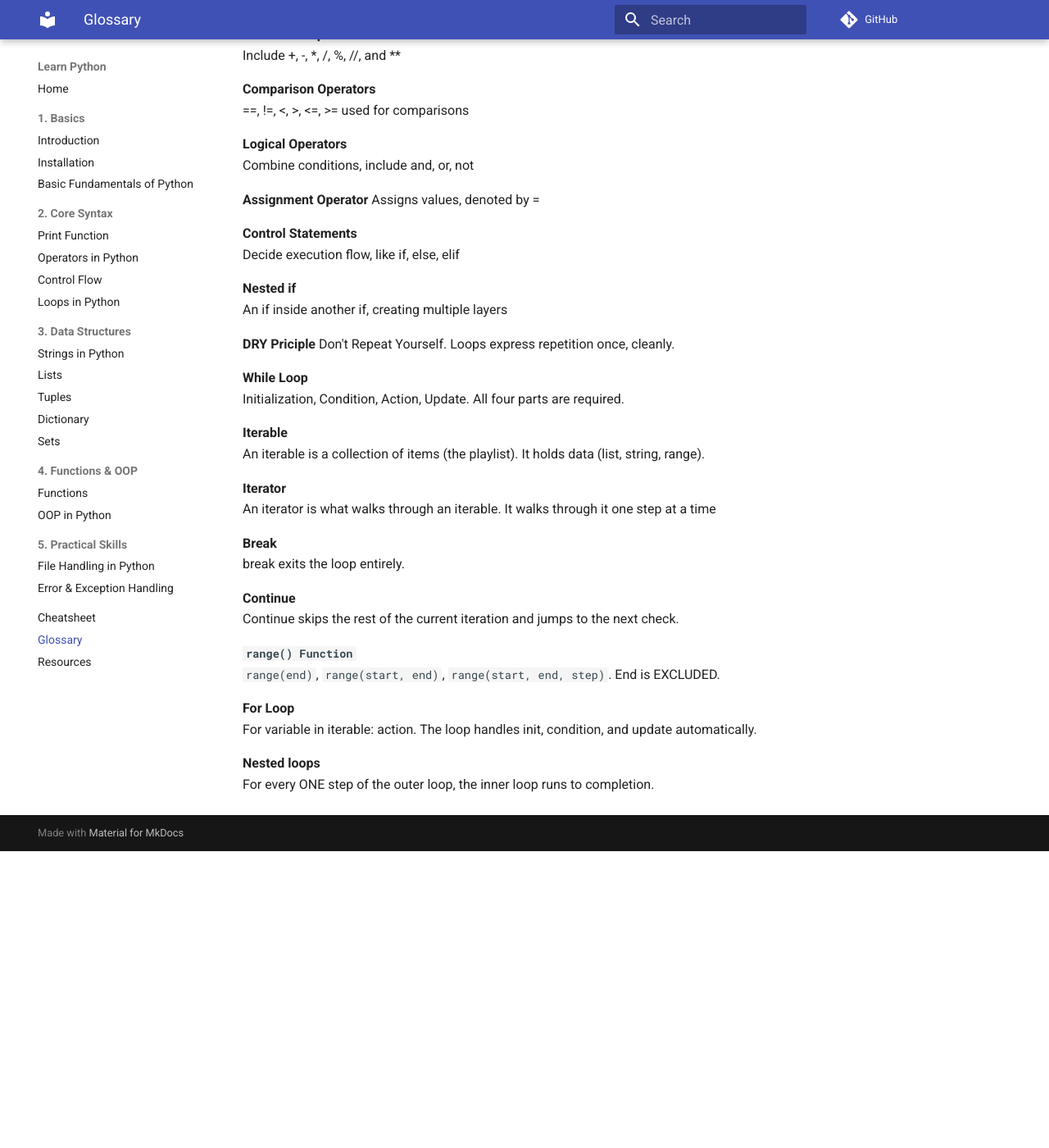
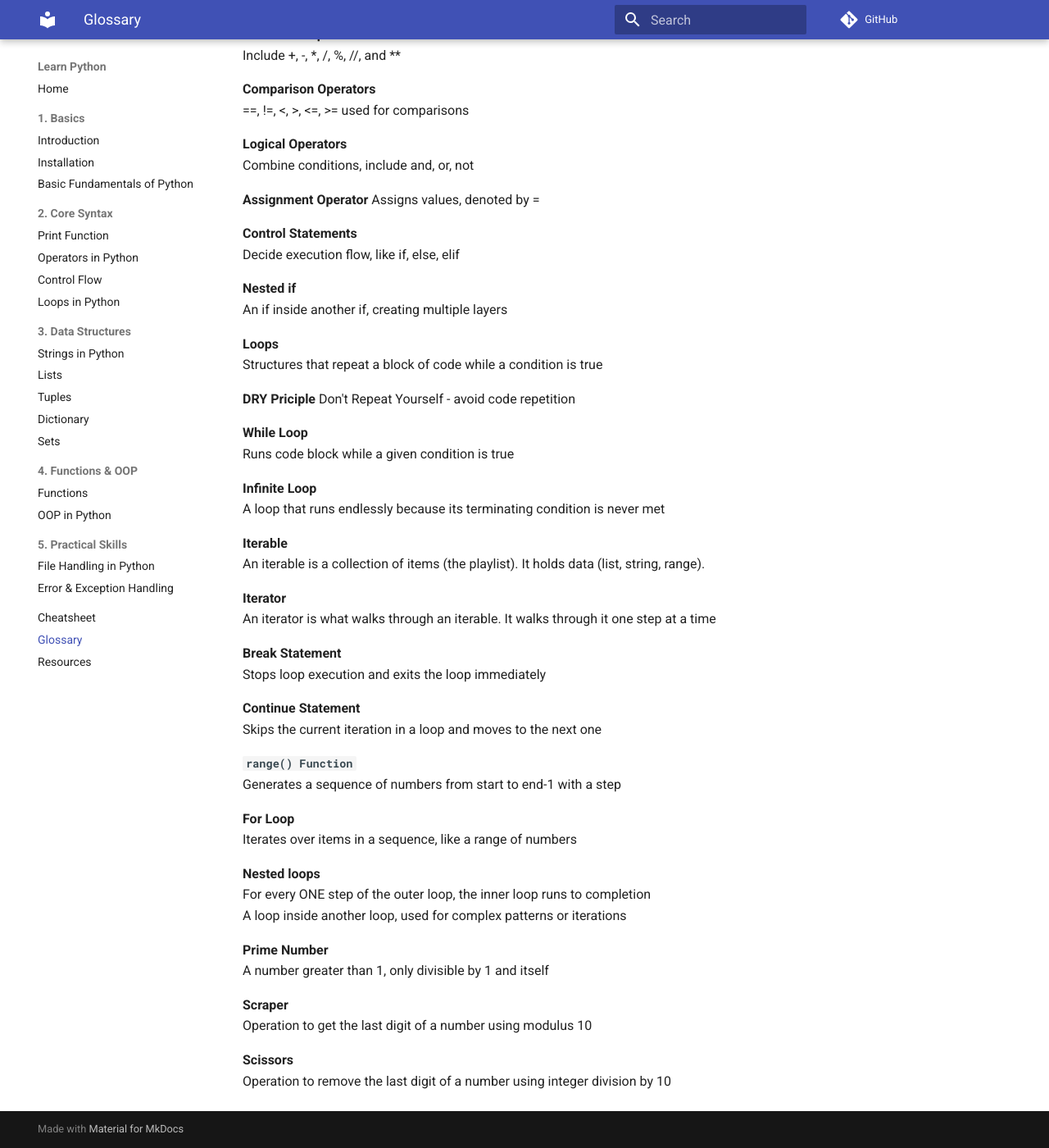
Before and after one commit to gbilgi/learn-python, an MkDocs documentation site: the page built from docs/glossary.md, in a window 1280 px wide and 1400 px high, scrolled down 1200 px. Shown: the whole window at 82% size. Built offline with MkDocs 1.6.1 and Material for MkDocs 9.7.7, drawn with Linux system fonts in a browser that asks for light colours; comment, search, counter and statistics services are not loaded; before the commit the page ends 2238 px from its top, so only the background shows below that.

Commit message:
Add small corrections

```diff
--- a/docs/glossary.md
+++ b/docs/glossary.md
@@ -66,11 +66,17 @@ Decide execution flow, like if, else, elif
 **Nested if**
 An if inside another if, creating multiple layers
 
+**Loops**
+Structures that repeat a block of code while a condition is true
+
 **DRY Priciple**
-Don't Repeat Yourself. Loops express repetition once, cleanly.
+Don't Repeat Yourself - avoid code repetition
 
 **While Loop**
-Initialization, Condition, Action, Update. All four parts are required.
+Runs code block while a given condition is true
+
+**Infinite Loop**
+A loop that runs endlessly because its terminating condition is never met
 
 **Iterable**
 An iterable is a collection of items (the playlist). It holds data (list, string, range).
@@ -78,17 +84,27 @@ An iterable is a collection of items (the playlist). It holds data (list, string
 **Iterator**
 An iterator is what walks through an iterable. It walks through it one step at a time
 
-**Break**
-break exits the loop entirely.
+**Break Statement**
+Stops loop execution and exits the loop immediately
 
-**Continue**
-Continue skips the rest of the current iteration and jumps to the next check.
+**Continue Statement**
+Skips the current iteration in a loop and moves to the next one
 
 **`range() Function`**
-`range(end)`, `range(start, end)`, `range(start, end, step)`. End is EXCLUDED.
+Generates a sequence of numbers from start to end-1 with a step
 
 **For Loop**
-For variable in iterable: action. The loop handles init, condition, and update automatically.
+Iterates over items in a sequence, like a range of numbers
 
 **Nested loops**
-For every ONE step of the outer loop, the inner loop runs to completion.
+For every ONE step of the outer loop, the inner loop runs to completion
+A loop inside another loop, used for complex patterns or iterations
+
+**Prime Number**
+A number greater than 1, only divisible by 1 and itself
+
+**Scraper**
+Operation to get the last digit of a number using modulus 10
+
+**Scissors**
+Operation to remove the last digit of a number using integer division by 10
```
Also changed, not shown: docs/02-core-syntax/control-flow.md (+13 -19 lines), docs/02-core-syntax/loops.md (+26 -26 lines), docs/02-core-syntax/operators.md (+20 -15 lines), 2 other files.
